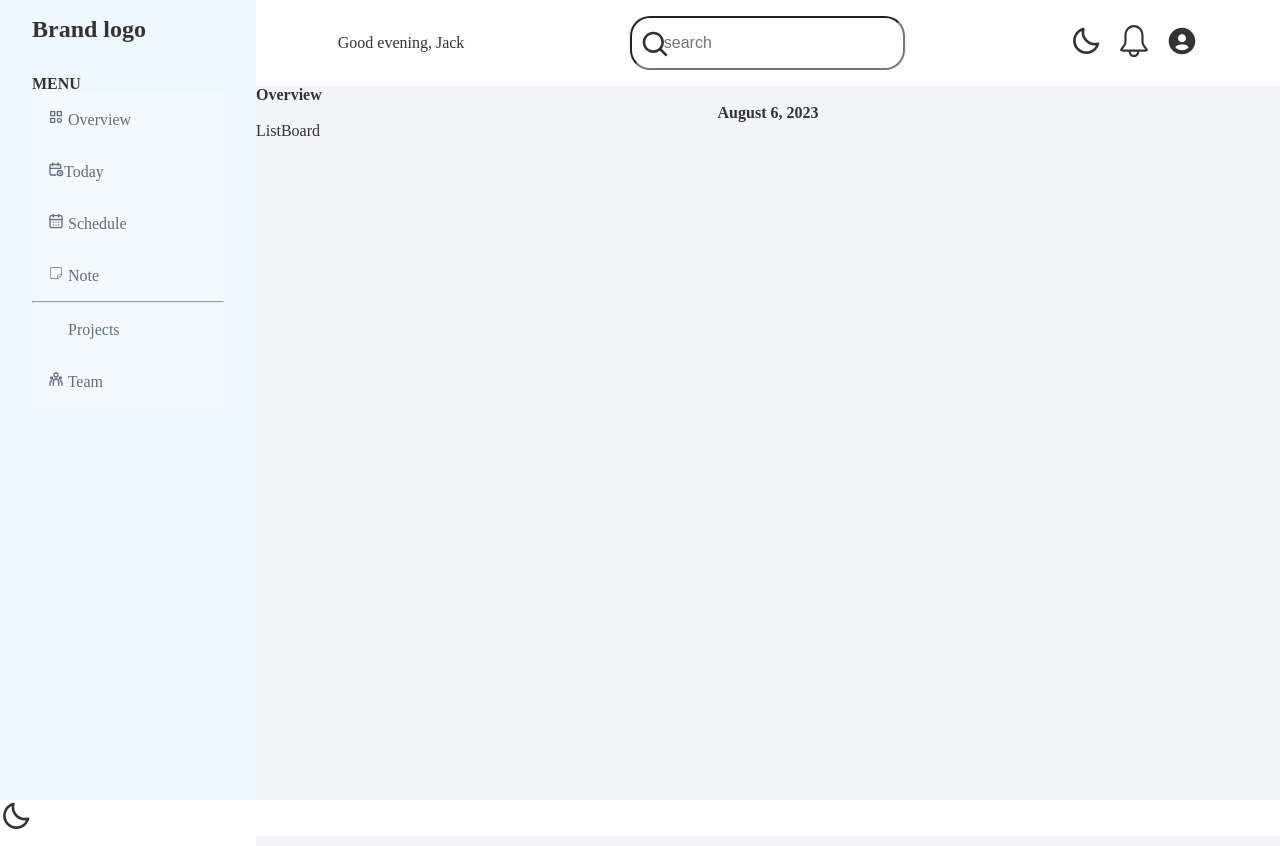
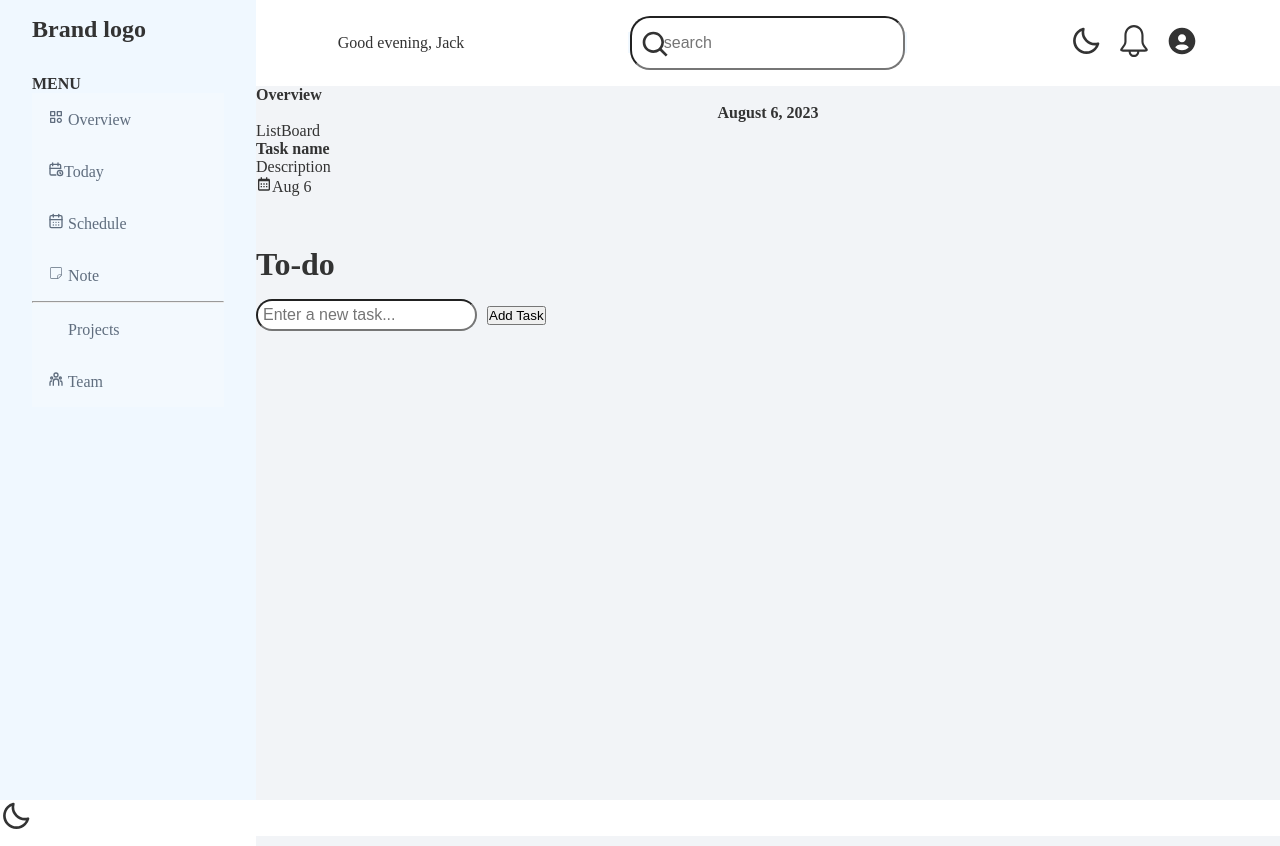
Before and after one commit to walexy026/istart-tech, a React (Create React App) app: page / in a window 1280 px wide. Built offline with nearby package versions, Linux system fonts and the light colour scheme; some icons are missing.

Commit message:
todoList1

```diff
--- a/src/Components/Overview/Overview.jsx
+++ b/src/Components/Overview/Overview.jsx
@@ -3,6 +3,7 @@ import "./Overview.css";
 import { BiSearch, BiSolidUserCircle } from "react-icons/bi";
 import { SlBell } from "react-icons/sl";
 import Theme from "../ThemeChanger/Theme";
+import TodoList from "../TodoList/TodoList";
 
 const Overview = () => {
   const current = new Date();
@@ -42,6 +43,7 @@ const Overview = () => {
           <span>List</span>
           <span>Board</span>
         </div>
+        <TodoList />
       </div>
     </div>
   );
--- a/src/Components/TodoList/TodoList.css
+++ b/src/Components/TodoList/TodoList.css
@@ -0,0 +1,33 @@
+.toDo {
+  text-align: left;
+  margin-top: 50px;
+}
+
+.task-input input {
+  padding: 5px;
+  margin-right: 10px;
+}
+
+.task-list {
+  list-style-type: none;
+  padding: 0;
+}
+
+.task-list li {
+  display: flex;
+  align-items: center;
+  margin-top: 10px;
+}
+
+.task-list input {
+  flex: 1;
+  padding: 5px;
+}
+
+.task-list button {
+  background-color: #f44336;
+  color: white;
+  border: none;
+  padding: 5px 10px;
+  cursor: pointer;
+}
--- a/src/Components/TodoList/TodoList.jsx
+++ b/src/Components/TodoList/TodoList.jsx
@@ -1,9 +1,14 @@
-import React from "react";
+import React, { useState } from "react";
+import { BiCalendar } from "react-icons/bi";
+import "./TodoList.css";
 
 const TodoList = () => {
   const [tasks, setTasks] = useState([]);
   const [newTask, setNewTask] = useState("");
-
+  const current = new Date();
+  const date = `${current.toLocaleString("default", {
+    month: "short",
+  })} ${current.getDate()}`;
   const handleAddTask = () => {
     if (newTask.trim() !== "") {
       setTasks([...tasks, { id: Date.now(), text: newTask }]);
@@ -22,7 +27,45 @@ const TodoList = () => {
     );
     setTasks(updatedTasks);
   };
-  return <div>TodoList</div>;
+  return (
+    <div>
+      <div>
+        <b>Task name</b>
+        <p>Description</p>
+        <div>
+          <div>
+            <BiCalendar />
+            {date}
+          </div>
+          <div></div>
+        </div>
+      </div>
+      <div className="toDo">
+        <h1>To-do </h1>
+        <ul className="task-list">
+          {tasks.map((task) => (
+            <li key={task.id}>
+              <input
+                type="text"
+                value={task.text}
+                onChange={(e) => handleEditTask(task.id, e.target.value)}
+              />
+              <button onClick={() => handleDeleteTask(task.id)}>Delete</button>
+            </li>
+          ))}
+        </ul>
+        <div className="task-input">
+          <input
+            type="text"
+            placeholder="Enter a new task..."
+            value={newTask}
+            onChange={(e) => setNewTask(e.target.value)}
+          />
+          <button onClick={handleAddTask}>Add Task</button>
+        </div>
+      </div>
+    </div>
+  );
 };
 
 export default TodoList;
```
